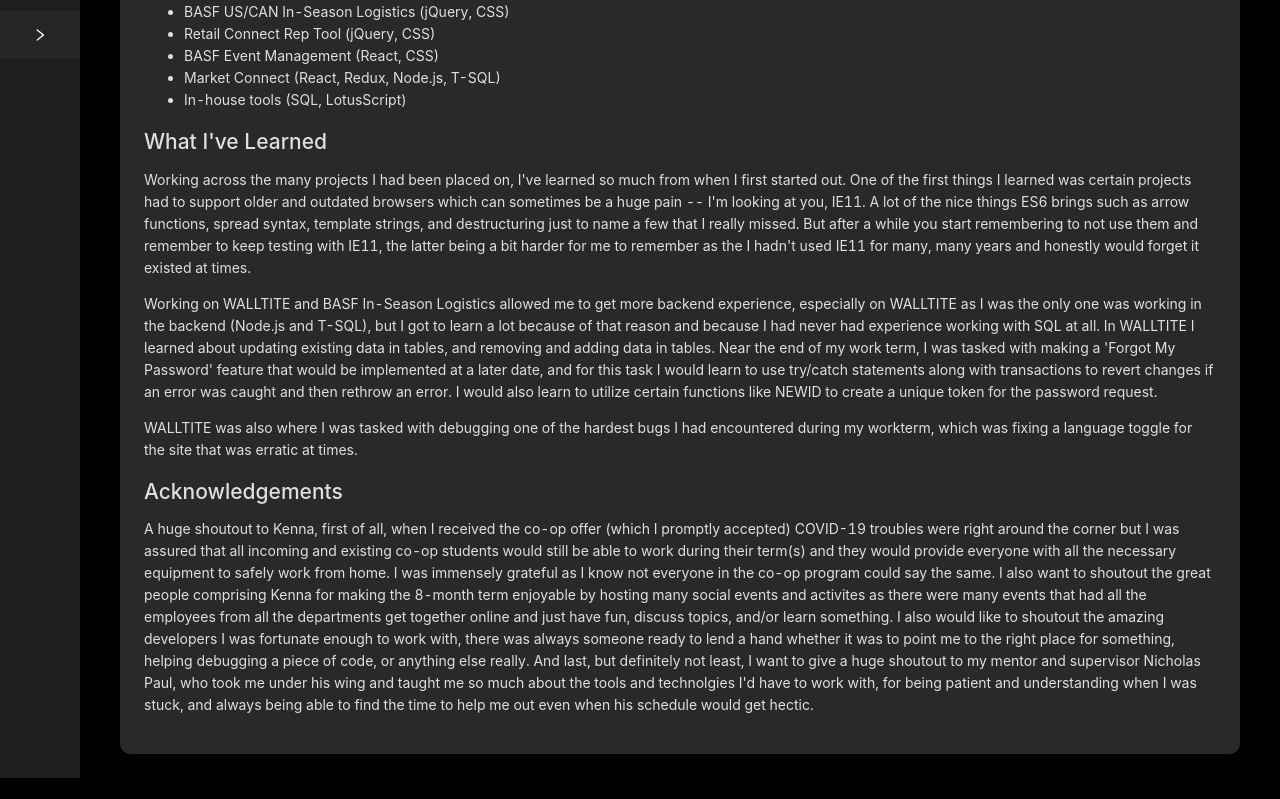
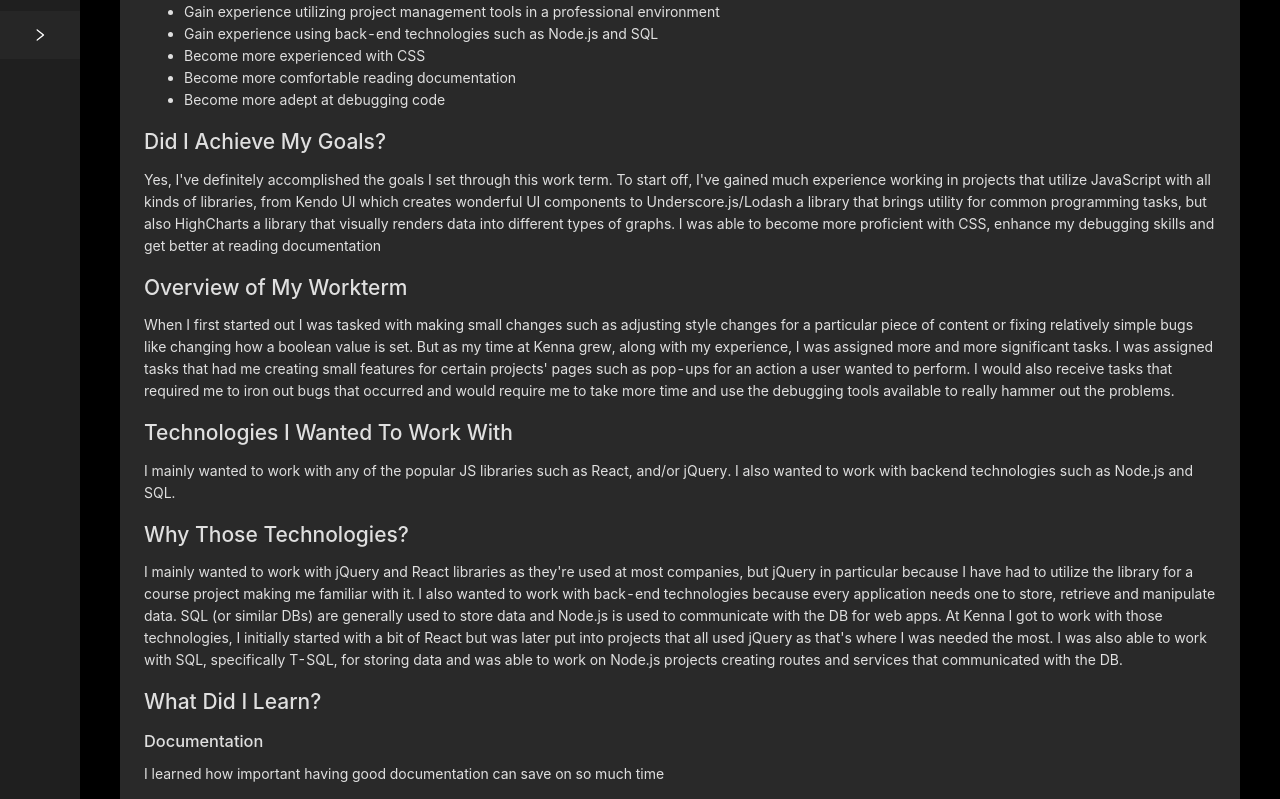
Before and after one commit to mbasak99/workterm-blog, a Next.js app: page /workterms/kenna in a window 1280 px wide. Shown: the part 741-1540 px from the top of the page. Before the commit the page ends 1519 px from the top, so only its background shows below. Built offline with nearby package versions, Linux system fonts and the light colour scheme.

Commit message:
Made more progress for Kenna page.

```diff
--- a/pages/workterms/kenna.js
+++ b/pages/workterms/kenna.js
@@ -34,12 +34,29 @@
         </p>
       </div>
       <div>
+        <h2>Some Projects I Worked On</h2>
+        <ul>
+          <li>WALLTITE (Handlebars, jQuery, CSS, Node.js, T-SQL)</li>
+          <li>BASF US/CAN In-Season Logistics (jQuery, CSS)</li>
+          <li>Retail Connect Rep Tool (jQuery, CSS)</li>
+          <li>BASF Event Management (React, CSS)</li>
+          <li>Market Connect (React, Redux, Node.js, T-SQL)</li>
+          <li>In-house tools/apps (SQL, LotusScript)</li>
+        </ul>
+        <span>{/* Put images for some of tech mentioned here */}</span>
+      </div>
+      <div>
         <h2>My Goals</h2>
         <ul>
-          <li>Become more experienced with JavaScript and JS libraries</li>
-          <li>Gain experience in a professional environment</li>
           <li>
-            Gain experience using backend technologies such as Node.js and SQL
+            Become more experienced with JavaScript and JS framework/libraries
+          </li>
+          <li>
+            Gain experience utilizing project management tools in a professional
+            environment
+          </li>
+          <li>
+            Gain experience using back-end technologies such as Node.js and SQL
           </li>
           <li>Become more experienced with CSS</li>
           <li>Become more comfortable reading documentation</li>
@@ -47,17 +64,69 @@
         </ul>
       </div>
       <div>
-        <h2>Some Projects I Worked On</h2>
-        <ul>
-          <li>WALLTITE (Handlebars, jQuery, CSS, Node.js, T-SQL)</li>
-          <li>BASF US/CAN In-Season Logistics (jQuery, CSS)</li>
-          <li>Retail Connect Rep Tool (jQuery, CSS)</li>
-          <li>BASF Event Management (React, CSS)</li>
-          <li>Market Connect (React, Redux, Node.js, T-SQL)</li>
-          <li>In-house tools (SQL, LotusScript)</li>
-        </ul>
+        <h2>Did I Achieve My Goals?</h2>
+        <p>
+          Yes, I've definitely accomplished the goals I set through this work
+          term. To start off, I've gained much experience working in projects
+          that utilize JavaScript with all kinds of libraries, from Kendo UI
+          which creates wonderful UI components to Underscore.js/Lodash a
+          library that brings utility for common programming tasks, but also
+          HighCharts a library that visually renders data into different types
+          of graphs. I was able to become more proficient with CSS, enhance my
+          debugging skills and get better at reading documentation
+        </p>
       </div>
       <div>
+        <h2>Overview of My Workterm</h2>
+        <p>
+          When I first started out I was tasked with making small changes such
+          as adjusting style changes for a particular piece of content or fixing
+          relatively simple bugs like changing how a boolean value is set. But
+          as my time at Kenna grew, along with my experience, I was assigned
+          more and more significant tasks. I was assigned tasks that had me
+          creating small features for certain projects' pages such as pop-ups
+          for an action a user wanted to perform. I would also receive tasks
+          that required me to iron out bugs that occurred and would require me
+          to take more time and use the debugging tools available to really
+          hammer out the problems.
+        </p>
+      </div>
+      <div>
+        <h2>Technologies I Wanted To Work With</h2>
+        <p>
+          I mainly wanted to work with any of the popular JS libraries such as
+          React, and/or jQuery. I also wanted to work with backend technologies
+          such as Node.js and SQL.
+        </p>
+      </div>
+      <div>
+        <h2>Why Those Technologies?</h2>
+        <p>
+          I mainly wanted to work with jQuery and React libraries as they're
+          used at most companies, but jQuery in particular because I have had to
+          utilize the library for a course project making me familiar with it. I
+          also wanted to work with back-end technologies because every
+          application needs one to store, retrieve and manipulate data. SQL (or
+          similar DBs) are generally used to store data and Node.js is used to
+          communicate with the DB for web apps. At Kenna I got to work with
+          those technologies, I initially started with a bit of React but was
+          later put into projects that all used jQuery as that's where I was
+          needed the most. I was also able to work with SQL, specifically T-SQL,
+          for storing data and was able to work on Node.js projects creating
+          routes and services that communicated with the DB.
+        </p>
+      </div>
+      <div>
+        <h2>What Did I Learn?</h2>
+        <div>
+          <h3>Documentation</h3>
+          <p>
+            I learned how important having good documentation can save on so
+            much time
+          </p>
+        </div>
+      </div>
+      {/* <div>
         <h2>What I've Learned</h2>
         <ul style={{ listStyleType: "none", paddingInlineStart: 0 }}>
           <li>
@@ -106,7 +175,7 @@
             <p></p>
           </li>
         </ul>
-      </div>
+      </div> */}
       <div>
         <h2>Acknowledgements</h2>
         <p>
```
